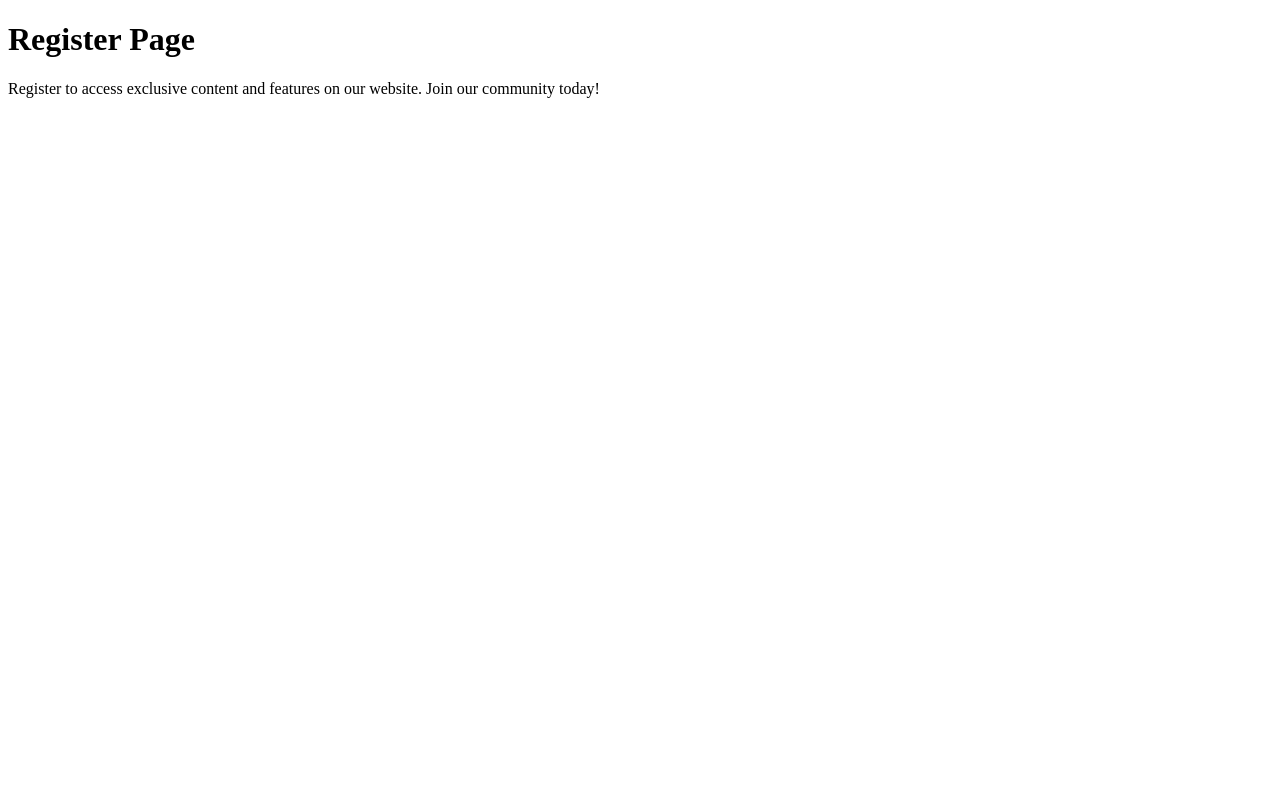
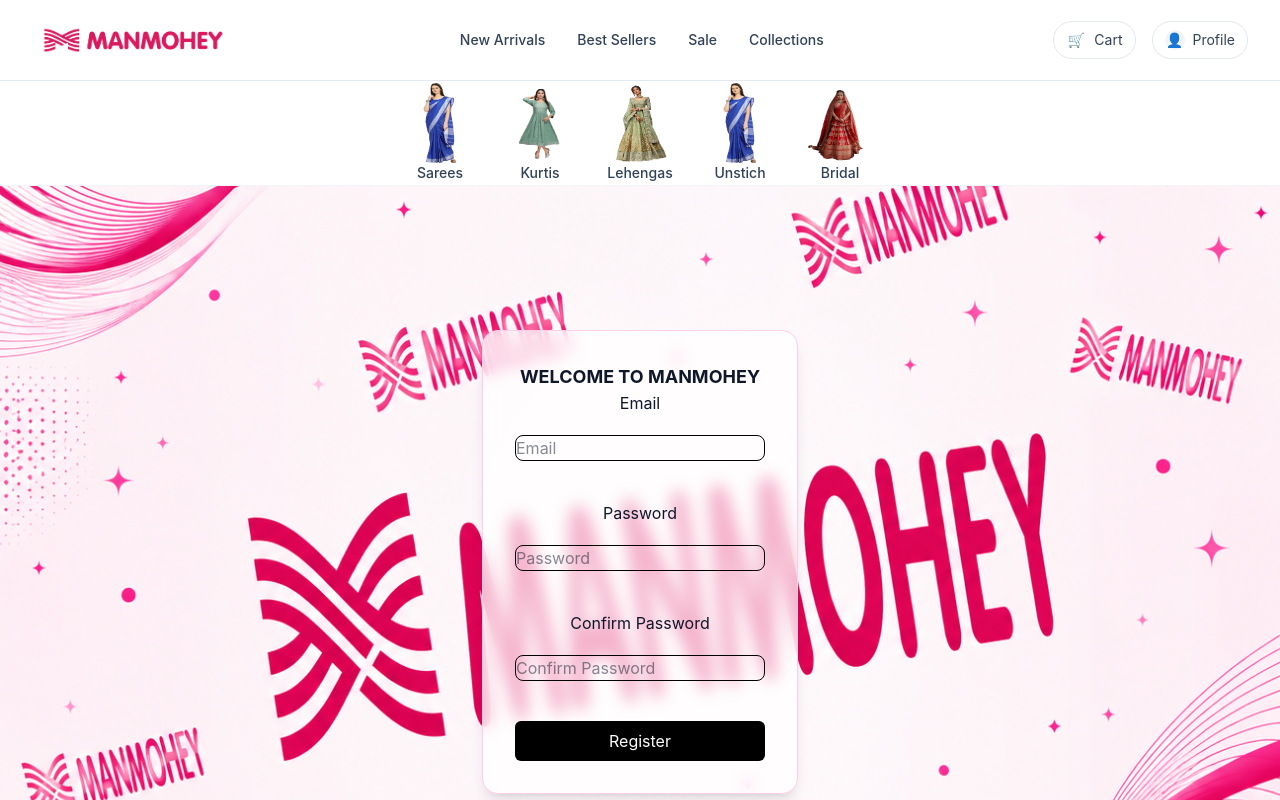
Before and after one commit to Satyam-Mittal2527/ManMohey, a Next.js app: page /register in a window 1280 px wide. Shown: the top 800 px of the page. Built offline with nearby package versions, Linux system fonts and the light colour scheme.

Commit message:
AuthPage

```diff
--- /dev/null
+++ b/app/(auth)/AuthPage.tsx
@@ -0,0 +1,56 @@
+export default function AuthForm({
+    fields,
+    handleSubmit,
+    formData,
+    handleChange,
+    SubmitButtonText
+}) {
+    return (
+        <div className="
+                w-full max-w-md
+                bg-white/70
+                backdrop-blur-sm
+                border border-pink-200
+                shadow-lg
+                rounded-2xl
+                p-8
+                transition-all
+                duration-300
+                ease-in-out
+                hover:-translate-y-1
+                hover:shadow-2xl
+            ">
+            <span className="text-lg font-bold">WELCOME TO MANMOHEY</span>
+            <form onSubmit={handleSubmit}>
+                <div className="flex flex-col gap-10" >
+                    {fields.map((field) => (
+                        <div key={field.name} className="flex flex-col md:gap-5">
+                            <label htmlFor={field.name} className="text-body-3">
+                                {field.label}
+                            </label>
+                            <input
+                                id={field.name}
+                                type={field.type}
+                                placeholder={field.label}
+                                name={field.name}
+                                value={formData[field.name]}
+                                onChange={handleChange}
+                                className="border border-black rounded-lg"
+                                required
+                            />
+                        </div>
+                    ))}
+                    <button
+                        type="submit"
+                        className="bg-black text-white rounded-md p-2 hover:bg-black/80"
+                    >
+                        {SubmitButtonText}
+                    </button>
+                </div>
+
+            </form>
+
+
+        </div>
+    )
+}
--- /dev/null
+++ b/app/(auth)/layout.tsx
@@ -0,0 +1,17 @@
+import "./global.css";
+export default function AuthLayout({
+    children,
+}: {
+    children: React.ReactNode
+}) {
+    return (
+        <div
+            className="min-h-screen flex justify-center md:justify-start items-center bg-cover bg-center"
+            style={{ backgroundImage: "url('/auth_page_bg.png')" }}
+        >
+            <div className="w-full flex justify-center items-center">
+                {children}
+            </div>
+        </div>
+    )
+}
--- a/app/(auth)/login/page.tsx
+++ b/app/(auth)/login/page.tsx
@@ -1,8 +1,49 @@
-export default function login(){
+"use client";
+
+import { useState, useEffect } from "react";
+import AuthForm from "../AuthPage";
+const Login_Form_items = [{
+    name: "email",
+    type: "email",
+    label: "Email"
+},
+{
+    name: "password",
+    type: "password",
+    label: "Password"
+}
+];
+
+
+export default function login() {
+    const [formData, setformData] = useState({
+        email: "",
+        password: ""
+    });
+    async function handleSubmit(event) {
+        event.preventDefault();
+        console.log("Form submitted with data:", formData);
+    }
+    function handleChange(event) {
+        const { name, value } = event.target;
+        setformData((currentFields) => ({
+            ...currentFields,
+            [name]: value,
+        }));
+    }
     return (
-        <div>
-            <h1>Login Page</h1>
-            <p>Login to access your account and explore exclusive content and features on our website.</p>
+        <div className="flex flex-col gap-6 text-center">
+            <AuthForm
+                handleSubmit={handleSubmit}
+                fields={Login_Form_items}
+                formData={formData}
+                handleChange={handleChange}
+                SubmitButtonText="Login"
+            />
+            <span className="text-body-3">
+                New to the ManMohey? Click here to register
+                <a href='/register' className='text-blue-600 font-sm'> Register</a>
+            </span>
         </div>
     );
 }
--- a/app/(auth)/register/page.tsx
+++ b/app/(auth)/register/page.tsx
@@ -1,8 +1,60 @@
-export default function register(){
+"use client";
+
+import { useState, useEffect } from "react";
+import AuthForm from "../AuthPage";
+const Login_Form_items = [{
+    name: "email",
+    type: "email",
+    label: "Email"
+},
+{
+    name: "password",
+    type: "password",
+    label: "Password"
+},
+{
+    name: "confirm_password",
+    type: "password",
+    label: "Confirm Password"
+}
+];
+
+
+export default function Register() {
+    const [formData, setformData] = useState({
+        email: "",
+        password: "",
+        confirm_password : ""
+    });
+    async function handleSubmit(event) {
+        event.preventDefault();
+        if(formData.password != formData.confirm_password){
+            alert("Passwords Doesnt match")
+        }else{
+            alert("Sign Up Succesfull")
+        }
+        console.log("Form submitted with data:", formData);
+    }
+    function handleChange(event) {
+        const { name, value } = event.target;
+        setformData((currentFields) => ({
+            ...currentFields,
+            [name]: value,
+        }));
+    }
     return (
-        <div>
-            <h1>Register Page</h1>
-            <p>Register to access exclusive content and features on our website. Join our community today!</p>
+        <div className="flex flex-col gap-6 text-center">
+            <AuthForm
+                handleSubmit={handleSubmit}
+                fields={Login_Form_items}
+                formData={formData}
+                handleChange={handleChange}
+                SubmitButtonText="Register"
+            />
+            <span className="text-body-3">
+                Have Account? Sign in here
+                <a href='/login' className='text-blue-600 font-sm'> Sign in</a>
+            </span>
         </div>
     );
 }
--- /dev/null
+++ b/app/(shopping)/cart/page.tsx
@@ -0,0 +1,8 @@
+export default function cartPage(){
+    return (
+        <>
+            <h1>Cart Page</h1>
+            <p>Review your selected items, adjust quantities, and proceed to checkout to complete your purchase.</p>
+        </>
+    )
+}
--- /dev/null
+++ b/app/(shopping)/checkout/page.tsx
@@ -0,0 +1,8 @@
+export default function checkOutPage(){
+    return (
+        <>
+        <h2>Checkout Page</h2>
+        <p>Finalize your purchase by providing payment and shipping information. Review your order details before confirming your purchase.</p>
+        </>
+    )
+}
--- a/app/(webstie)/_components/Header.tsx
+++ b/app/_components/Header.tsx
@@ -20,7 +20,7 @@
                 <span className="inline-flex h-5 w-5 items-center justify-center text-slate-500">🛒</span>
                 <span>Cart</span>
               </a>
-              <a href="/profile" className="flex items-center gap-2 rounded-full border border-slate-200 px-3 py-2 hover:border-slate-300 hover:text-slate-900">
+              <a href="/login" className="flex items-center gap-2 rounded-full border border-slate-200 px-3 py-2 hover:border-slate-300 hover:text-slate-900">
                 <span className="inline-flex h-5 w-5 items-center justify-center rounded-full bg-slate-100 text-slate-600">👤</span>
                 <span>Profile</span>
               </a>
--- a/app/(webstie)/layout.tsx
+++ b/app/layout.tsx
@@ -1,7 +1,7 @@
 import "./globals.css";
 import Header from "./_components/Header";
 import Footer from "./_components/Footer";
-import NavBar from "./_components/NavBar";
+import NavBar from "./(webstie)/_components/NavBar";
 export const metadata = {
   title: "ManMohey",
   description: "ManMohey Clothing Website",
```
Also changed, not shown: app/(auth)/global.css (added), app/_components/Footer.tsx (renamed from app/(webstie)/_components/Footer.tsx), app/globals.css (renamed from app/(webstie)/globals.css), public/auth_page_bg.png (added).
